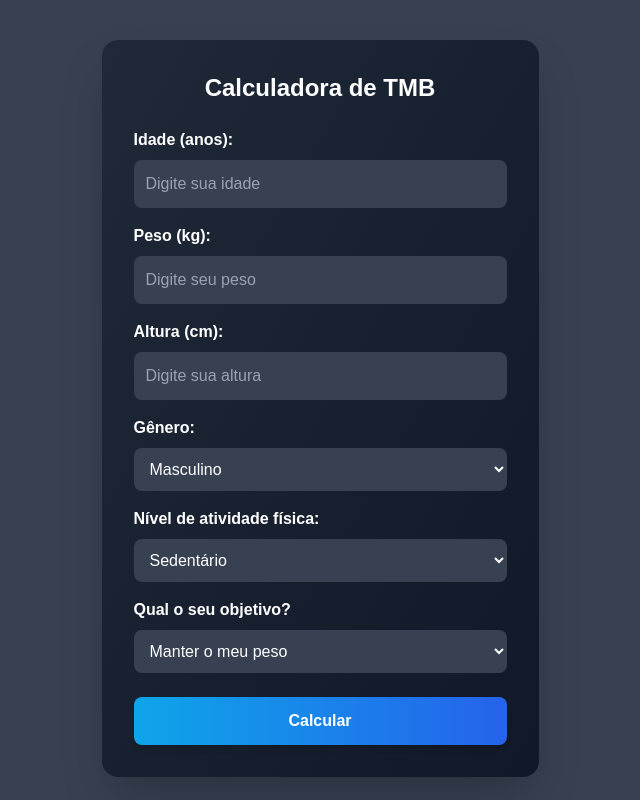
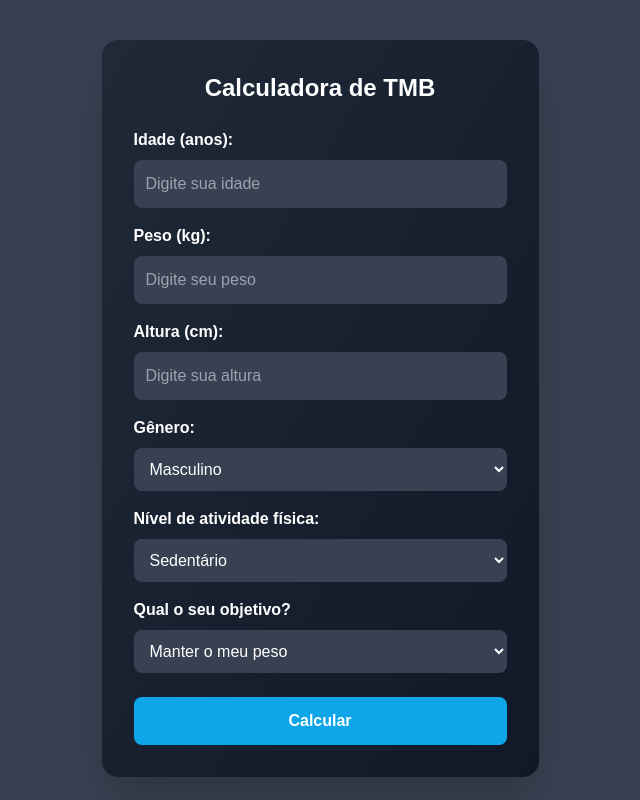
Before and after one commit to felipeehara/calculadoraMTB, a Next.js app: page / in a window 1280 px wide. Shown: the top 800 px of the page, without its empty margins (320-960 px from the left). Built offline with nearby package versions, Linux system fonts and the light colour scheme.

Commit message:
Cor do grafico alterado

```diff
--- a/src/app/components/BarChart.tsx
+++ b/src/app/components/BarChart.tsx
@@ -27,14 +27,16 @@ const BarChart = ({ proteina, carboidratos, gordura }: BarChartProps) => {
           label: 'Macronutrientes',
           data: [proteina, carboidratos, gordura],
           backgroundColor: [
-            'rgba(255, 99, 132, 0.7)', // Cor para Proteínas (vermelho)
-            'rgba(54, 162, 235, 0.7)', // Cor para Carboidratos (azul)
+            'rgba(54, 162, 235, 0.7)', // Cor para Proteínas (vermelho)
+            'rgba(255, 99, 132, 0.7)', // Cor para Carboidratos (azul)
             'rgba(255, 206, 86, 0.7)', // Cor para Gorduras (amarelo)
+
           ],
           borderColor: [
+            'rgba(54, 162, 235, 1)',
             'rgba(255, 99, 132, 1)',
-            'rgba(54, 162, 235, 1)',
             'rgba(255, 206, 86, 1)',
+
           ],
           borderWidth: 2,
         },
--- a/src/app/components/newTMB.tsx
+++ b/src/app/components/newTMB.tsx
@@ -199,8 +199,8 @@ export const NewTmb = () => {
     </select>
   </div>
 
-  <button
-    className="w-full bg-gradient-to-r from-sky-500 to-blue-600 hover:from-sky-600 hover:to-blue-700 text-white font-bold py-3 rounded-lg transition-all duration-300 shadow-md hover:shadow-lg"
+    <button
+    className="w-full p-3 rounded-lg bg-sky-500 text-white font-bold hover:bg-sky-600 transition-all duration-300"
     onClick={calcMtb}
   >
     Calcular
```
